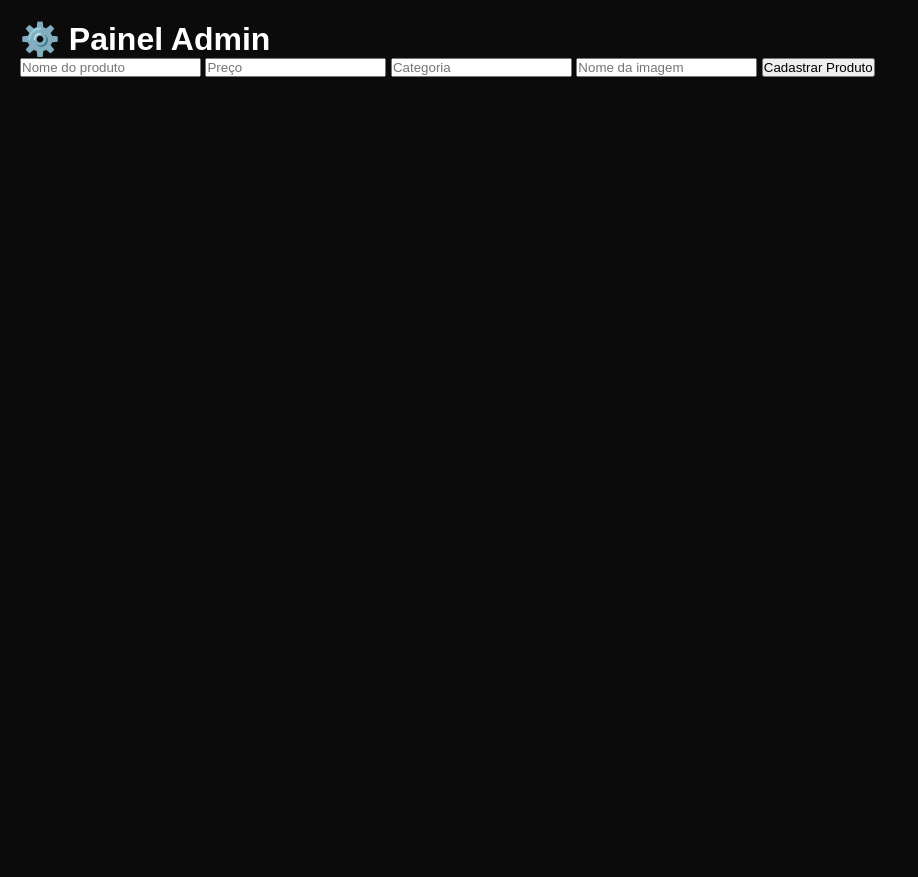
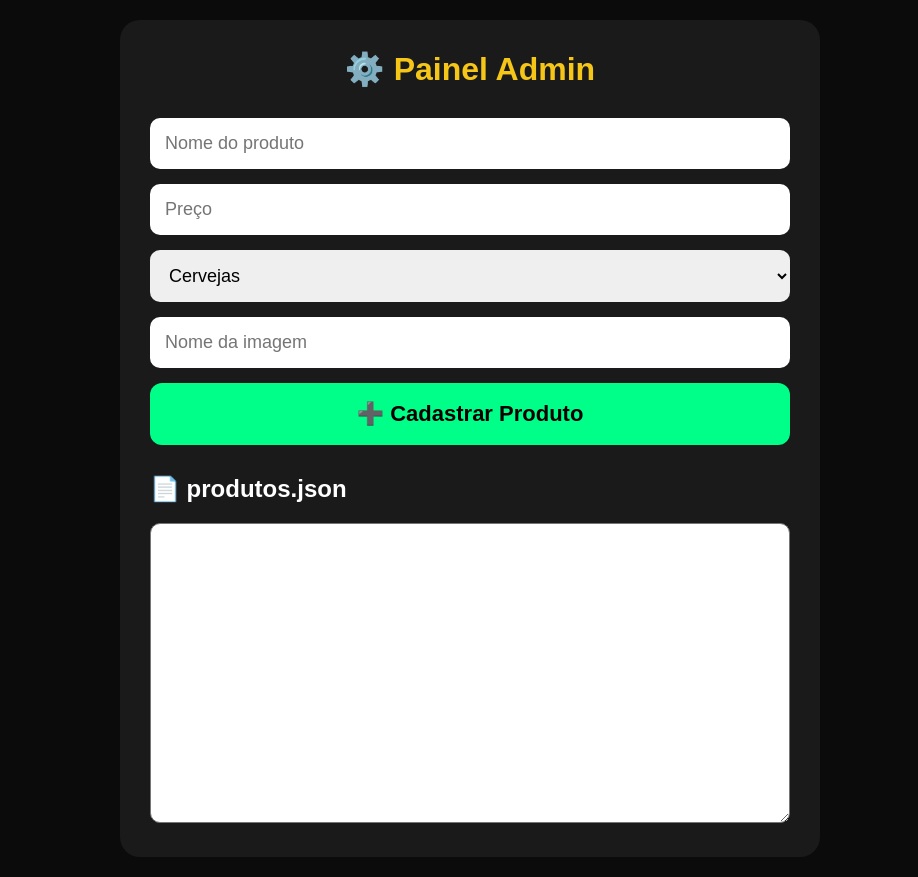
Before and after one commit to andreylson12/Auto-atendimento, a plain HTML site: page frontend/admin.html in a window 1280 px wide. Shown: the whole page, without its empty margins (0-918 px from the left). Before the commit the page ends 800 px from the top, so only its background shows below. Drawn offline with Linux system fonts and the light colour scheme; no server answers.

Commit message:
Update admin.html

```diff
--- a/frontend/admin.html
+++ b/frontend/admin.html
@@ -1,26 +1,124 @@
 <!DOCTYPE html>
 <html lang="pt-BR">
+
 <head>
+
 <meta charset="UTF-8">
 <meta name="viewport" content="width=device-width, initial-scale=1.0">
+
 <title>Admin Point Beer</title>
+
 <link rel="stylesheet" href="css/style.css">
+
+<style>
+
+.admin{
+max-width:700px;
+margin:auto;
+background:#1a1a1a;
+padding:30px;
+border-radius:20px;
+}
+
+.admin h1{
+text-align:center;
+margin-bottom:30px;
+color:#f5c518;
+}
+
+.admin input,
+.admin select{
+width:100%;
+padding:15px;
+margin-bottom:15px;
+border:none;
+border-radius:10px;
+font-size:18px;
+}
+
+.admin button{
+width:100%;
+padding:18px;
+border:none;
+border-radius:12px;
+background:#00ff88;
+font-size:22px;
+font-weight:bold;
+cursor:pointer;
+}
+
+.lista{
+margin-top:30px;
+}
+
+.itemAdmin{
+background:#111;
+padding:15px;
+border-radius:10px;
+margin-bottom:10px;
+}
+
+textarea{
+width:100%;
+height:300px;
+margin-top:20px;
+padding:15px;
+border-radius:10px;
+font-size:16px;
+}
+
+</style>
+
 </head>
+
 <body>
+
+<div class="admin">
 
 <h1>⚙️ Painel Admin</h1>
 
-<div class="adminBox">
 <input type="text" id="nome" placeholder="Nome do produto">
+
 <input type="number" id="preco" placeholder="Preço">
-<input type="text" id="categoria" placeholder="Categoria">
+
+<select id="categoria">
+
+<option value="cervejas">
+Cervejas
+</option>
+
+<option value="refrigerantes">
+Refrigerantes
+</option>
+
+<option value="espetinhos">
+Espetinhos
+</option>
+
+<option value="jantinhas">
+Jantinhas
+</option>
+
+</select>
+
 <input type="text" id="imagem" placeholder="Nome da imagem">
-<button onclick="cadastrarProduto()">Cadastrar Produto</button>
+
+<button onclick="cadastrarProduto()">
+➕ Cadastrar Produto
+</button>
+
+<div class="lista" id="lista"></div>
+
+<h2 style="margin-top:30px;">
+📄 produtos.json
+</h2>
+
+<textarea id="jsonArea"></textarea>
+
 </div>
-
-<div id="listaProdutos"></div>
 
 <script src="js/admin.js"></script>
 
 </body>
+
 </html>
```
